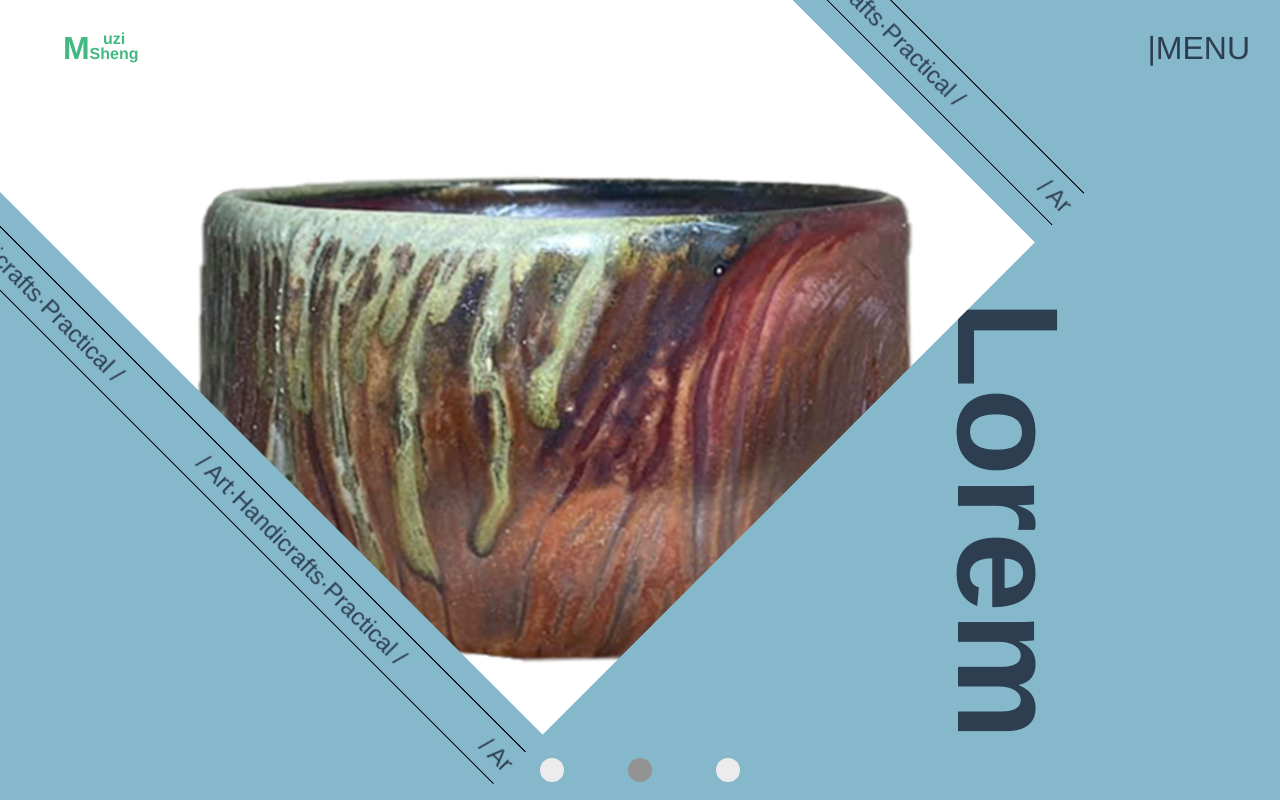
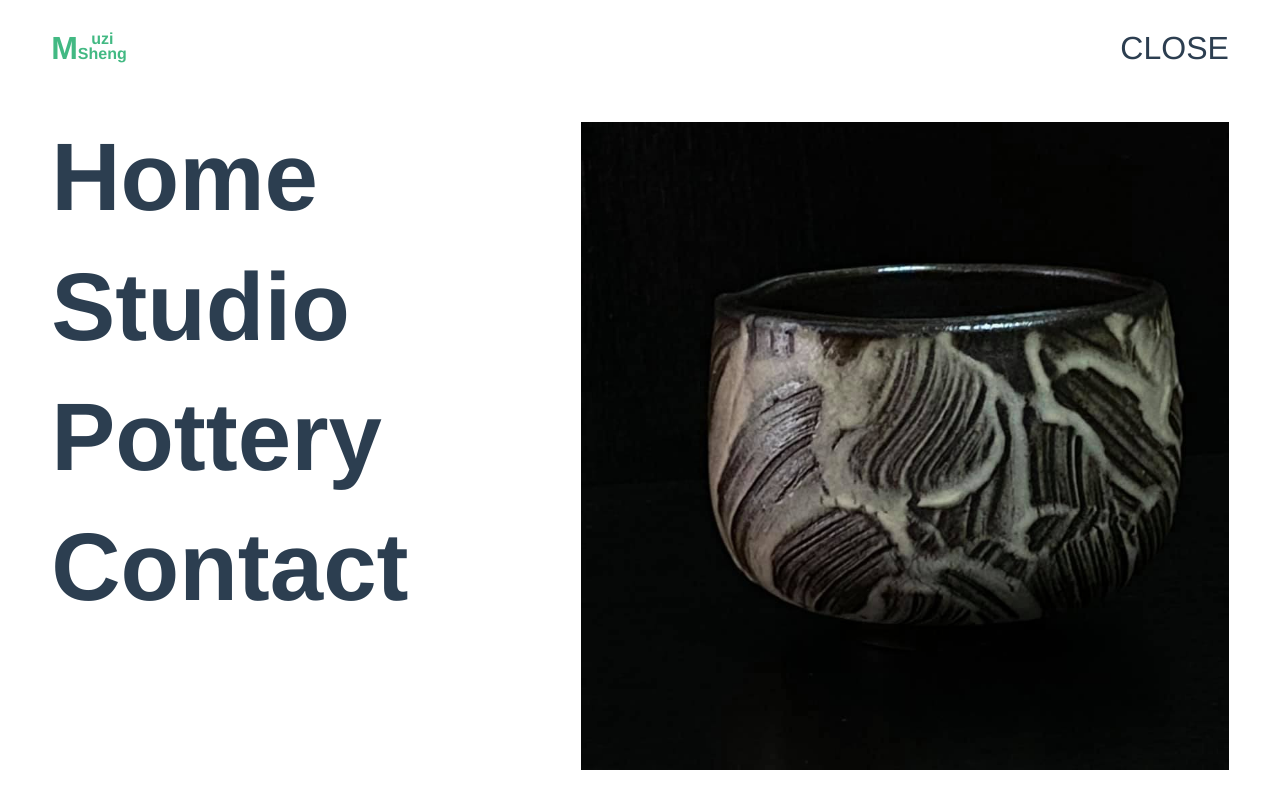
Before and after one commit to boolenboom/mu-zi-sheng-pottery, a Vue app: page / in a window 1280 px wide. Built offline with nearby package versions, Linux system fonts and the light colour scheme.

Commit message:
Nav layout

```diff
--- a/src/App.vue
+++ b/src/App.vue
@@ -1,14 +1,26 @@
 <template>
   <div id="app">
-    <div id="nav">
+    <div id="nav" class="maincontainer">
       <router-link to="/" class="LOGO">
         M <span class="halftext"><span>uzi</span><span>Sheng</span></span>
-      </router-link> |
-      <menu>
-        <div class="trigger">MENU</div>
-        <div class="option">
-          <div class="trigger">CLOSE</div>
-          <router-link to="/about">About</router-link>
+      </router-link>|
+      <div type="button" class="trigger" @mouseup.prevent="isActive = !isActive">{{`${isActive ? 'CLOSE' : 'MENU'}`}}</div>
+      <menu :style="`--menuVisible:${isActive ? 'visible' : 'hidden'}`">
+        <div class="maincontainer row">
+          <div class="option col-6">
+            <ul>
+              <li><a href="#" class="link">Home</a></li>
+              <li><a href="#" class="link">Studio</a></li>
+              <li><a href="#" class="link">Pottery</a></li>
+              <li><a href="#" class="link">Contact</a></li>
+            </ul>
+            <!-- <router-link to="/about">About</router-link> -->
+          </div>
+          <div class="randomobj col-6">
+            <picture>
+              <img src="./assets/pottery/pottery_01.jpg" alt="這是一件精心製作的作品">
+            </picture>
+          </div>
         </div>
       </menu>
     </div>
@@ -17,10 +29,15 @@
 </template>
 
 <script>
-// export default {
-//   name:'app',
-// }
-// </script>
+export default {
+  name:'app',
+  data(){
+    return{
+      isActive:true,
+    }
+  }
+}
+</script>
 
 
 <style lang="scss">
@@ -43,17 +60,36 @@ body{
   text-align: center;
   color: #2c3e50;
 }
+.maincontainer{
+  padding-left: 4vw;
+  padding-right: 4vw;
+  width: 100%;
+  box-sizing: border-box;
+}
+.row{
+  display: flex;
+  flex-direction: row;
+  flex-wrap: nowrap;
+  justify-content: space-between;
+}
+.col-6{
+  flex: 6 0 0;
+}
 
 #nav {
-  padding: 30px;
+  padding-top: 30px;
+  padding-bottom: 30px;
   position: fixed;
-  z-index: 20;
-  width: calc(100% - 60px);
+  z-index: 900;
+  // width: 100%;
+  // box-sizing: border-box;
   display: flex;
   flex-flow: row nowrap;
+  justify-content: space-between;
+  align-items: flex-start;
   font-size: 2rem;
   a {
-    flex: 1 0 0;
+    flex: 0 0 0;
     font-weight: bold;
     color: #2c3e50;
 
@@ -64,7 +100,7 @@ body{
   .LOGO{
     display: flex;
     flex-flow: row nowrap;
-    justify-content: center;
+    z-index: 901;
     .halftext{
       display: flex;
       flex-flow: column;
@@ -77,25 +113,52 @@ body{
         }
       }
     }
-    margin-right: 80%;
   }
-  menu{
-    --menuVisible: hidden;
-    .trigger{
+  .trigger{
       z-index: 901;
       &:focus{
         color: #42b983;
       }
+      cursor: pointer;
     }
-    .option{
-      position: fixed;
+  menu{
+    visibility: var(--menuVisible);
+    background-color: #fff;
+    position: fixed;
       top:0;
       left: 0;
-      width: 100%;
-      height: 100%;
-      z-index: 900;
-      background-color: #fff;
-      visibility: var(--menuVisible);
+    width: 100%;
+    height: 100vh;
+    .option{
+      position: relative;
+      top: calc(60px + 2rem);
+      padding-top: 30px;
+      ul{
+        list-style-type: none;
+        // width: 30%;
+        li{
+          text-align: start;
+          font-size: 6rem;
+          height: calc(6rem - 6px);
+          &:not(:first-child){
+            margin-top: 5vh;
+          }
+        }
+      }
+    }
+    .randomobj{
+      position: relative;
+      top: calc(60px + 2rem);
+      padding-top: 30px;
+      height: calc(100vh - 60px - 2rem);
+      padding-bottom: 30px;
+      box-sizing: border-box;
+      text-align: end;
+      picture{
+        img{
+          height: 100%;
+        }
+      }
     }
   }
 }
```
Also changed, not shown: src/assets/pottery/pottery_01.jpg (added), src/assets/pottery/pottery_02.jpg (added).
